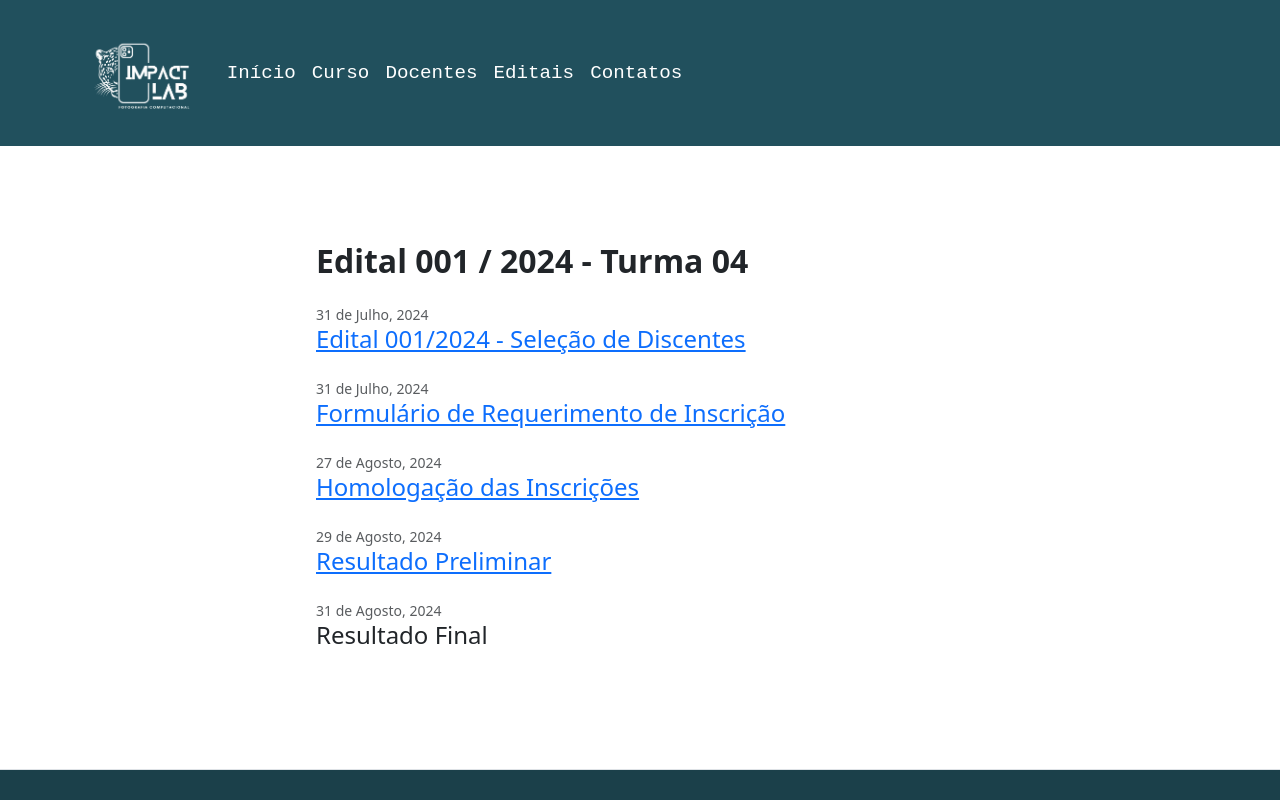
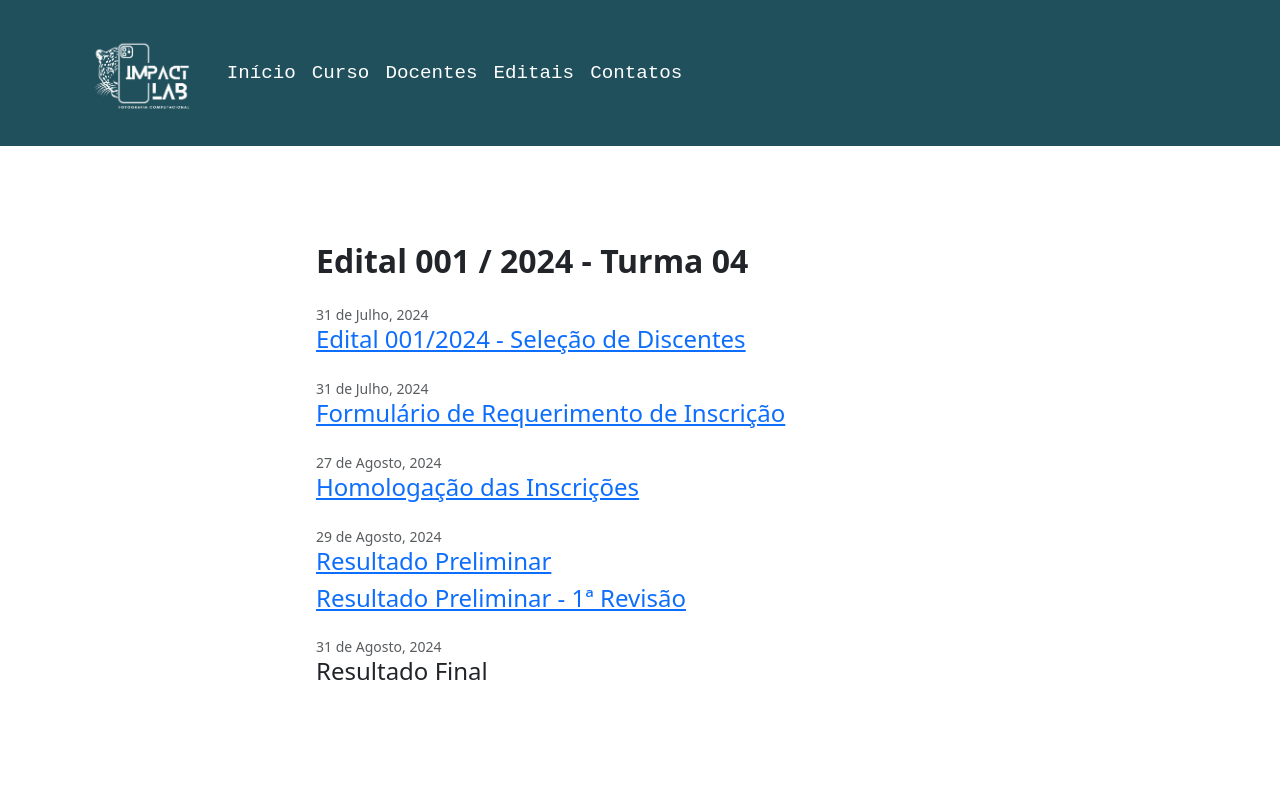
Before and after one commit to LuanAlexandre/impactlab, a React (Create React App) app: page /editais in a window 1280 px wide. Shown: the top 800 px of the page. Built offline with nearby package versions, Linux system fonts and the light colour scheme.

Commit message:
Atualiza resultado preliminar

```diff
--- a/src/pages/Editais/index.js
+++ b/src/pages/Editais/index.js
@@ -5,6 +5,7 @@ import edital from '../../files/edital_001_2024/projeto_Impact-Lab_edital_001_20
 import { forms } from '../../assets/config/formulario';
 import homologacao from '../../files/edital_001_2024/Projeto_Impact-Lab_Edital_001_2024_homologacao_inscricoes_revisada.pdf';
 import resultadoPreliminar from '../../files/edital_001_2024/Projeto_Impact-Lab_Edital_001_2024_resultado_preliminar.pdf';
+import resultadoPreliminarPosRecurso from '../../files/edital_001_2024/Projeto_Impact-Lab_Edital_001_2024_resultado_preliminar_rev1.pdf';
 
 export default function Editais() {
   return (
@@ -46,6 +47,13 @@ export default function Editais() {
                     >
                       <h4>Resultado Preliminar</h4>
                     </a>
+                    <a
+                      href={resultadoPreliminarPosRecurso}
+                      target="_blank"
+                      rel="noreferrer"
+                    >
+                      <h4>Resultado Preliminar - 1ª Revisão</h4>
+                    </a>
                   </div>
                   <div className="mb-4">
                     <div className="small text-muted">31 de Agosto, 2024</div>
--- a/src/pages/Home/index.js
+++ b/src/pages/Home/index.js
@@ -14,7 +14,7 @@ import {
 } from '@fortawesome/free-solid-svg-icons';
 import { Link } from 'react-router-dom';
 import edital from '../../files/edital_001_2024/Projeto_Impact-Lab_Edital_001_2024_homologacao_inscricoes_revisada.pdf';
-import resultadoPreliminar from '../../files/edital_001_2024/Projeto_Impact-Lab_Edital_001_2024_resultado_preliminar.pdf';
+import resultadoPreliminar from '../../files/edital_001_2024/Projeto_Impact-Lab_Edital_001_2024_resultado_preliminar_rev1.pdf';
 
 export default function Home() {
   return (
```
Also changed, not shown: 1 other file (tests, documents, lock files or other folders).
